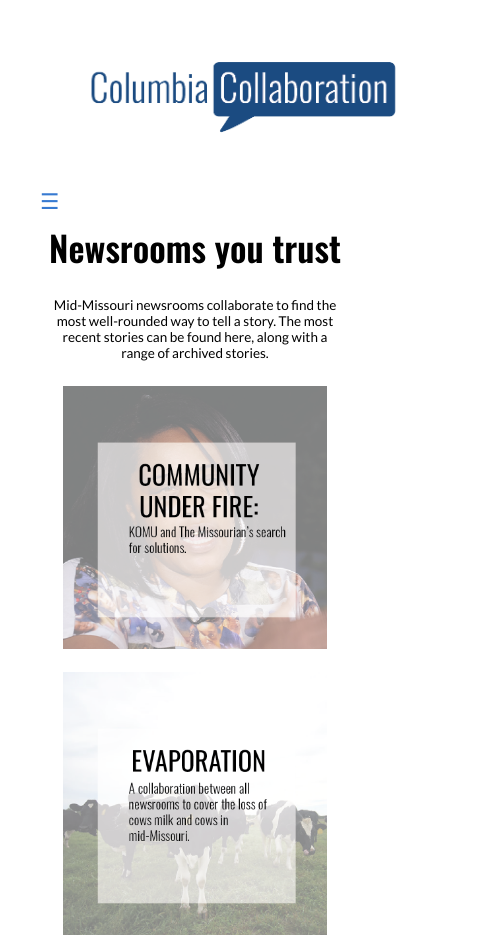
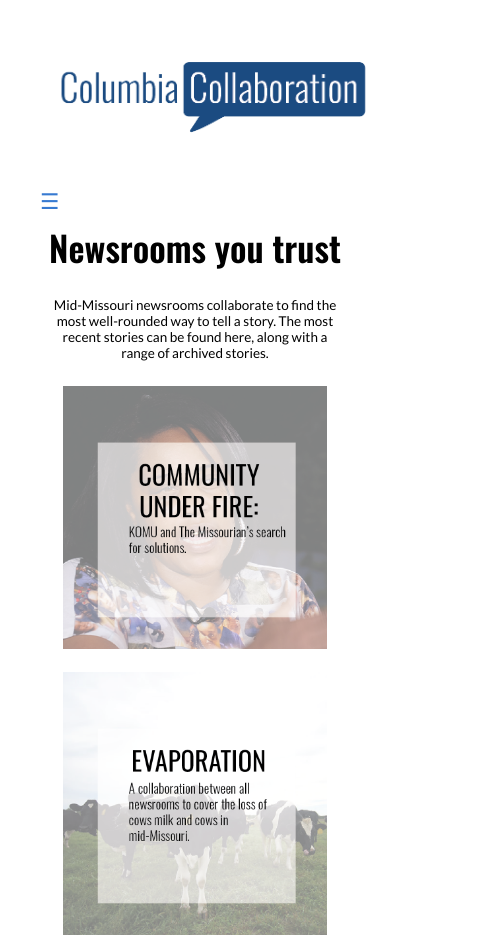
Before and after one commit to j4502-fs19/komumissourianteamsec1, a plain HTML site: page index.html in a window 390 px wide. Shown: the top 941 px of the page, 488 px wide, since content can reach past the window. Drawn offline with nearby package versions, Linux system fonts and the light colour scheme.

Commit message:
fix padding mobile logo

```diff
--- a/style.css
+++ b/style.css
@@ -29,7 +29,7 @@
 
     header img{
       width: 300px;
-      padding-left: 30px;
+      padding-left: 0;
       padding-right: 50px;
     }
 
@@ -252,7 +252,7 @@
 
     header img{
       width: 400px;
-      padding-left: 30px;
+      padding-left: 0;
       padding-right: 50px;
     }
   }
```
